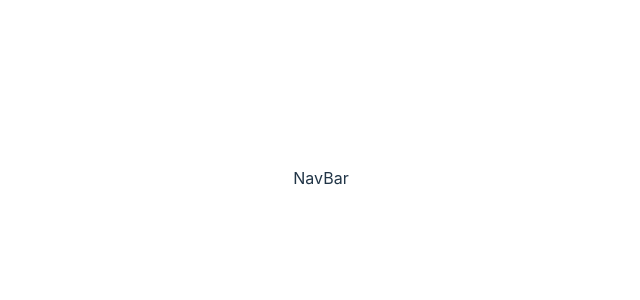
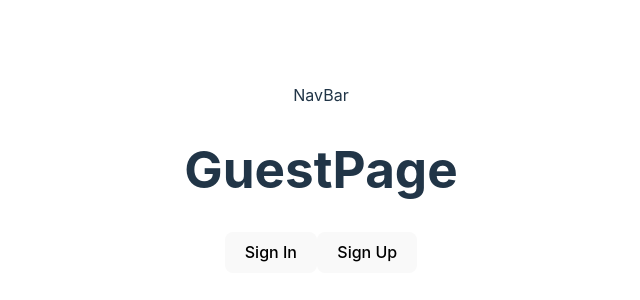
Before and after one commit to w1lkns/ironhack-project3-frontend, a React (Vite) app: page /guestpage in a window 1280 px wide. Before the commit this address had no page. Shown: the part 222-522 px from the top of the page, without its empty margins (319-959 px from the left). Built offline with nearby package versions, Linux system fonts and the light colour scheme.

Commit message:
build: cognito UI

```diff
--- a/src/App.jsx
+++ b/src/App.jsx
@@ -1,5 +1,7 @@
 import HomePage from "./pages/homepage";
 import NavBar from "./components/NavBar";
+import UserProfile from "./pages/UserProfile";
+import GuestPage from "./pages/GuestPage";
 import { Routes, Route } from "react-router-dom";
 import "./App.css";
 
@@ -10,6 +12,10 @@ function App() {
         <NavBar />
         <Routes>
           <Route path="/" element={<HomePage />} />
+
+          <Route path="/userprofile" element={<UserProfile />} />
+          <Route path="/guestpage" element={<GuestPage />} />
+
         </Routes>
       </div>
     </>
--- /dev/null
+++ b/src/components/AuthButton.jsx
@@ -0,0 +1,34 @@
+import PropTypes from 'prop-types';
+import { Link } from 'react-router-dom';
+
+function AuthButton({ type, link }) {
+  let label;
+  switch (type) {
+    case 'signin':
+      label = 'Sign In';
+      break;
+    case 'signup':
+      label = 'Sign Up';
+      break;
+    case 'signout':
+      label = 'Sign Out';
+      break;
+    default:
+      label = '';
+  }
+
+  return (
+    <Link to={link}>
+      <button>
+        {label}
+      </button>
+    </Link>
+  );
+}
+
+AuthButton.propTypes = {
+  type: PropTypes.oneOf(['signin', 'signup', 'signout']).isRequired,
+  link: PropTypes.string.isRequired,
+};
+
+export default AuthButton;
--- /dev/null
+++ b/src/pages/GuestPage.jsx
@@ -0,0 +1,12 @@
+import AuthButton from "../components/AuthButton"
+function GuestPage() {
+  return (
+    <div>
+        <h1>GuestPage</h1>
+        <AuthButton type="signin" link="https://brainbounce.auth.eu-west-2.amazoncognito.com/login?client_id=5976tgt5sclg499iilodbkstoc&response_type=code&scope=email+openid+phone&redirect_uri=http%3A%2F%2Flocalhost%3A5173%2Fuserprofile"/>
+        <AuthButton type="signup" link="https://brainbounce.auth.eu-west-2.amazoncognito.com/signup?client_id=5976tgt5sclg499iilodbkstoc&response_type=code&scope=email+openid+phone&redirect_uri=http%3A%2F%2Flocalhost%3A5173%2Fuserprofile"/>
+    </div>
+  )
+}
+
+export default GuestPage
--- a/src/pages/UserProfile.jsx
+++ b/src/pages/UserProfile.jsx
@@ -0,0 +1,15 @@
+import AuthButton from "../components/AuthButton"
+function UserProfile() {
+  return (
+    <div>
+        <h1>UserProfile</h1>
+        <AuthButton type="signout" link="http://localhost:5173/guestpage"/>
+
+    </div>
+  )
+}
+
+// use the Cognito Hosted UI to allow users to log out of your application
+// https://barinbounce.auth.eu-west-2.amazoncognito.com/logout?client_id=5976tgt5sclg499iilodbkstoc&logout_uri=http%3A%2F%2Flocalhost%3A5173%2Fguestpage
+
+export default UserProfile
```
